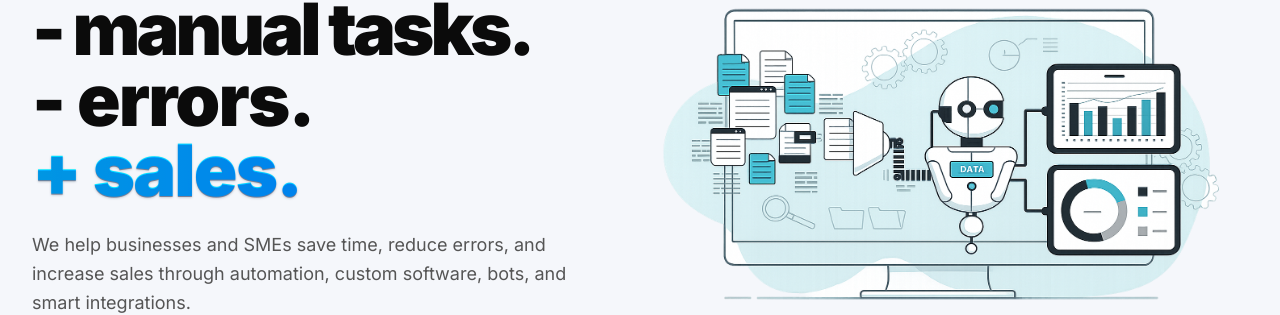
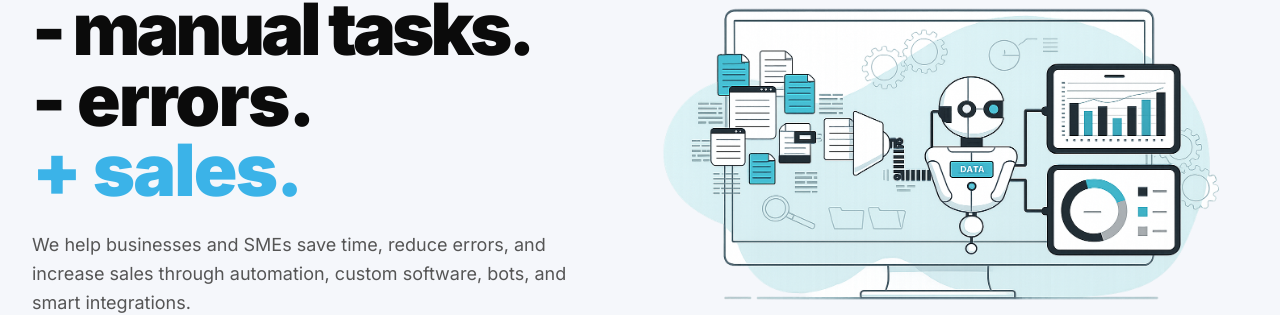
Before and after one commit to Hernanstupniki/Agency-Landing-Page, a Next.js app: page / in a window 1280 px wide. Shown: the part 123-438 px from the top of the page. Built offline with nearby package versions, Linux system fonts and the light colour scheme; no server answers.

Commit message:
Use solid #3BB3E8 accent for hero +sales

```diff
--- a/components/landing/hero.tsx
+++ b/components/landing/hero.tsx
@@ -20,7 +20,7 @@ export function Hero({ language }: HeroProps) {
   const isEn = language === "en"
   const isPt = language === "pt"
   const salesAccentClass =
-    "block bg-[linear-gradient(96deg,#45CCFF_0%,#14B5FF_44%,#0A9EFF_100%)] bg-clip-text text-transparent saturate-150 contrast-125 [text-shadow:0_1px_0_rgba(5,28,52,0.38)] drop-shadow-[0_1px_1px_rgba(5,28,52,0.26)]"
+    "block font-black text-[#3BB3E8]"
   const modalTitle = isEn ? "Contact us" : isPt ? "Fale conosco" : "Contactanos"
   const modalBody = isEn
     ? "Book a meeting through Google Calendar and we will coordinate via Google Meet."
```
